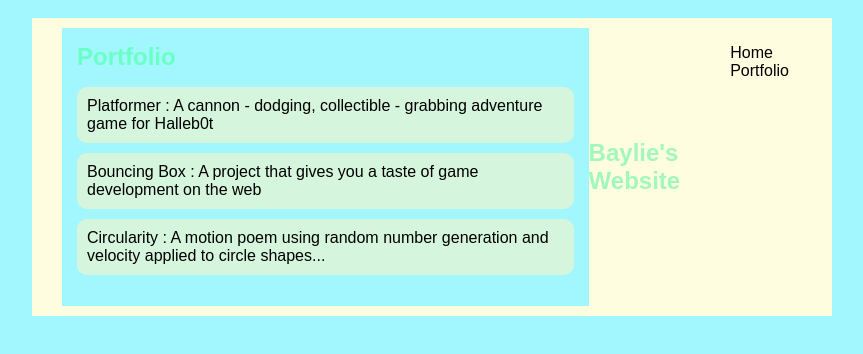
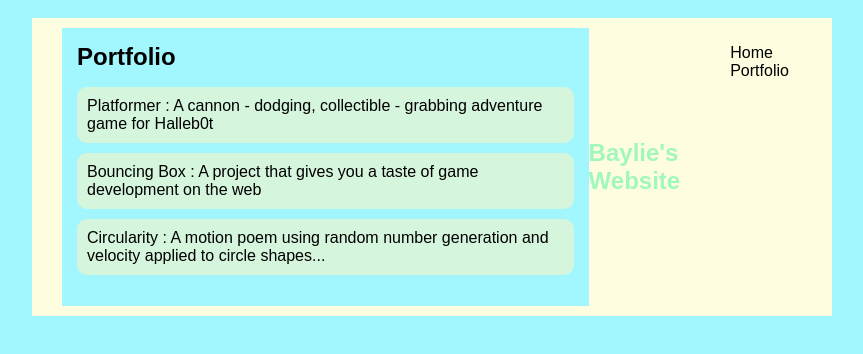
Before and after one commit to bayliems/bayliems.github.io, a plain HTML site: page portfolio.html in a window 1280 px wide. Shown: the whole page, without its empty margins (208-1071 px from the left). Drawn offline with Linux system fonts and the light colour scheme.

Commit message:
add index.html and css files

```diff
--- a/style.css
+++ b/style.css
@@ -64,7 +64,7 @@ h2, h3 {
 
          /* portfolio styles */
          .content h1 {
-            color: #6affc6; ridge;
+            color: #000000; ridge;
         }
 
         #portfolio {
```
